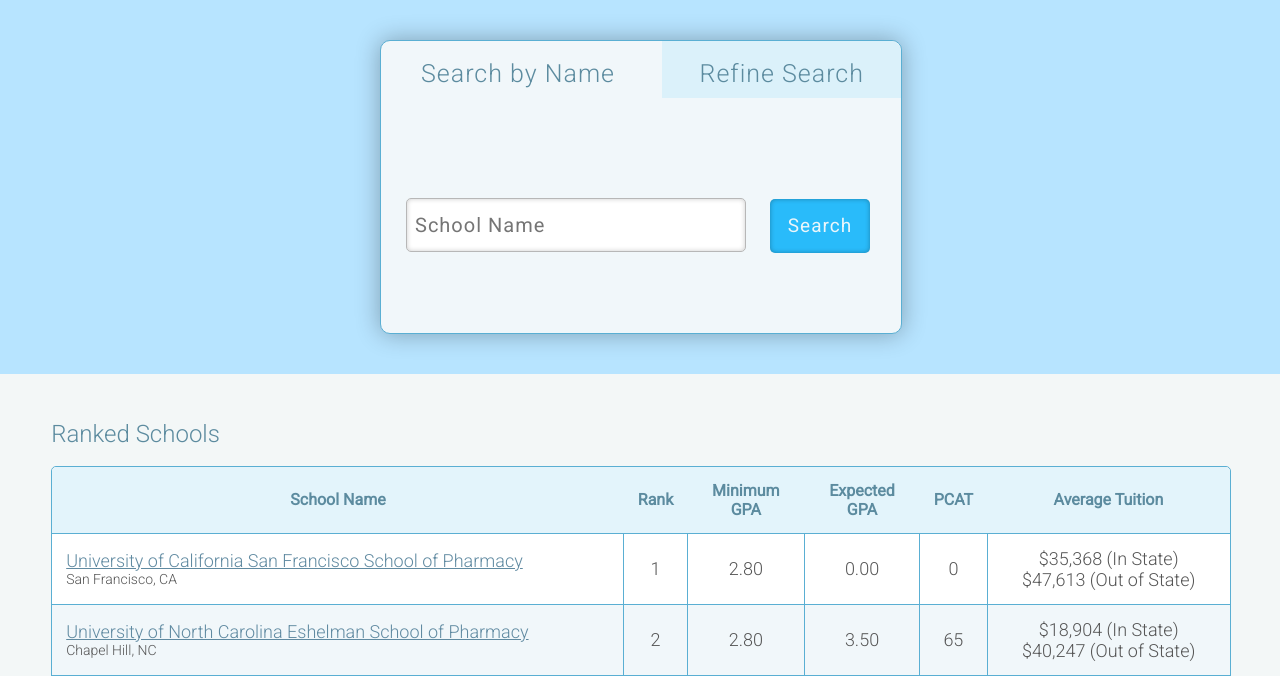
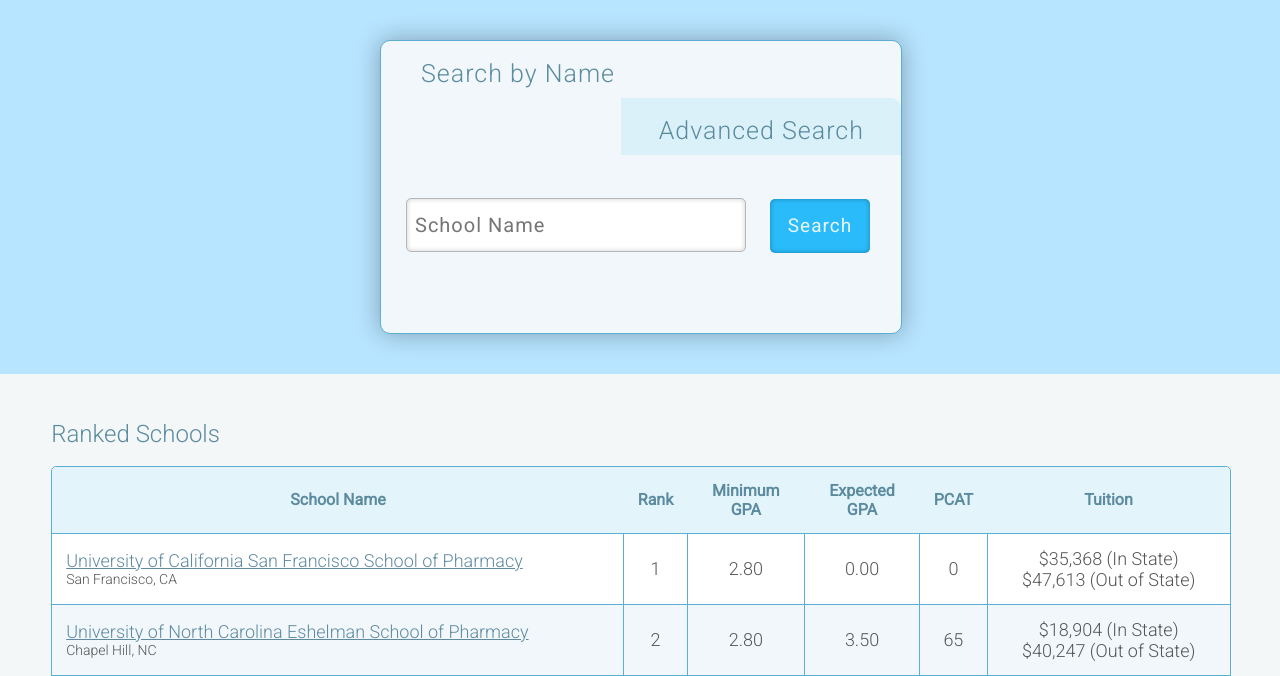
Before and after one commit to battousai8728/PCAT_final, a Django app: a page that uses pcatapp/templates/pcatapp/results.html in a window 1280 px wide. Shown: the part 64-740 px from the top of the page. Run offline with Django 3.2, Linux system fonts and the light colour scheme; data comes from the database, SQL or seed files in the repository; parts of the project's set-up code (start-up, migrations or seed data) failed here and were passed over; some libraries are stand-ins or nearby versions.

Commit message:
update contact and results

```diff
--- a/pcatapp/templates/pcatapp/contact.html
+++ b/pcatapp/templates/pcatapp/contact.html
@@ -110,7 +110,7 @@ contact p{
 				<div id="contact_container">
 					<div class="results_table" >
 <h3>Contact</h3>
-<p>Please feel free to contact us with any questions, comments, or concerns.</p>
+<p>We would love to hear from you! Please feel free to contact us with any questions, comments, or concerns.  All feedback whether positive or negative will be reviewed, helping us improve your user experience.</p>
 
 						<form id="contact_form" action="{% url 'pcatapp:feedback' %}" method="post">
 							{% csrf_token %}
--- a/pcatapp/templates/pcatapp/results.html
+++ b/pcatapp/templates/pcatapp/results.html
@@ -836,7 +836,7 @@ header h1{
 			<div id="search_box_content">
 		<ul>
 							<li id="search_name"><h4><a href="#tabs-1">Search by Name</a></h4></li>
-						<li id="school_finder"><h4><a href="#tabs-2">Refine Search</a></h4></li>
+						<li id="school_finder"><h4><a href="#tabs-2">Advanced Search</a></h4></li>
 						</ul>
 							<div id="tabs-1">
 												<form id="search_form" action="{% url 'pcatapp:sByName' %}" method="GET">
@@ -959,7 +959,7 @@ header h1{
 								<td>Minimum GPA</td>
 		                        <td>Expected GPA</td>
 		                        <td>PCAT</td>
-								<td>Average Tuition</td>
+								<td>Tuition</td>
 		                    </tr>
 
 
```
